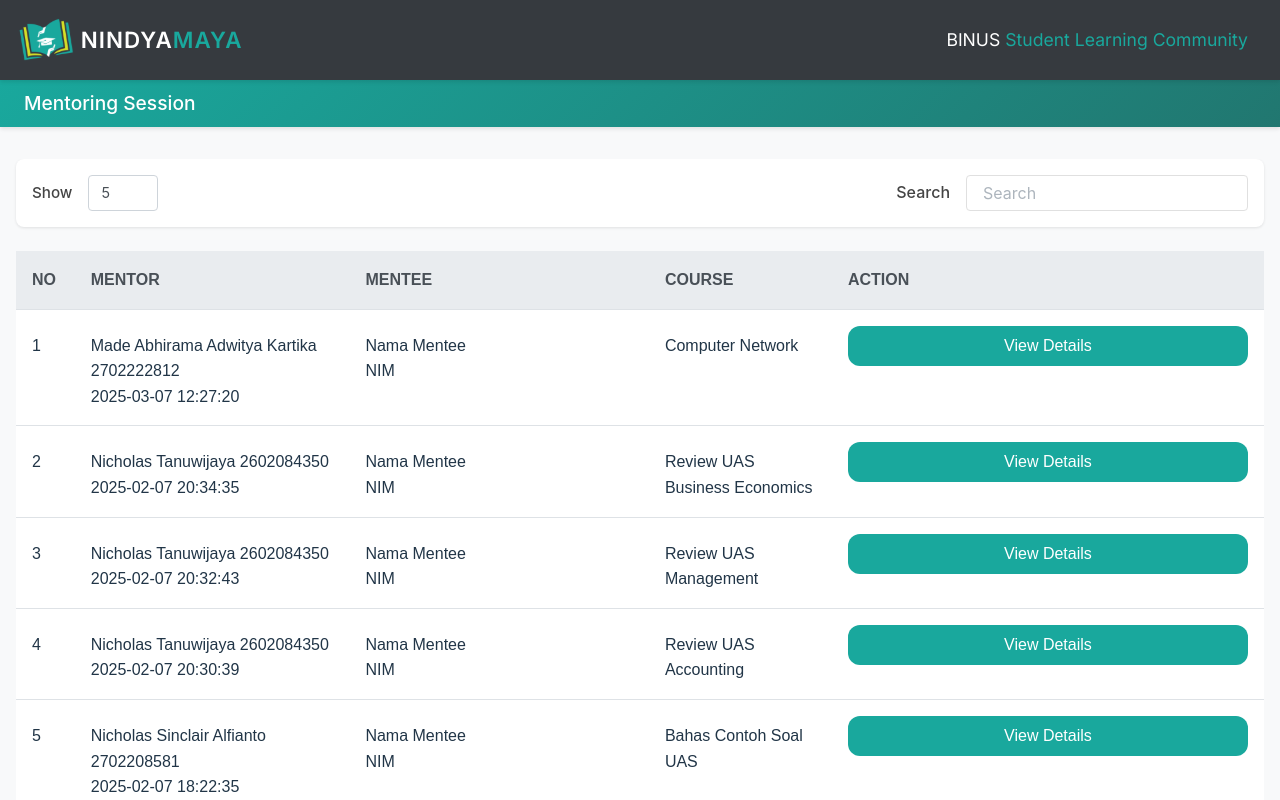
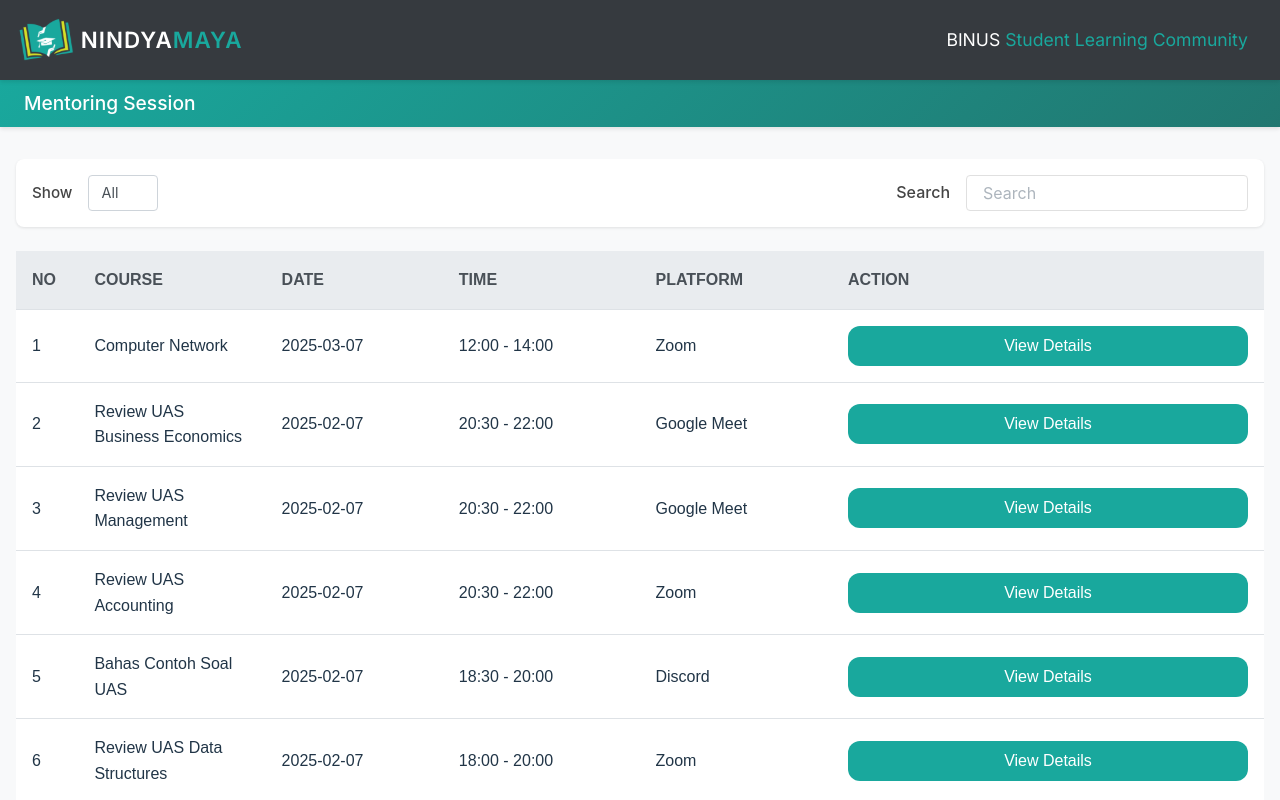
Before and after one commit to BinusStudentLearningCommunity/Nindyamaya_2025, a React (Vite) app in the folder frontend/: page /mentoring-session in a window 1280 px wide. Built offline with nearby package versions, Linux system fonts and the light colour scheme; a web font is replaced by a local one.

Commit message:
finalize create and edit session pages

```diff
--- a/frontend/src/App.tsx
+++ b/frontend/src/App.tsx
@@ -10,7 +10,7 @@ import MentoringSessionPage from "./pages/MentoringSessionPage/MentoringSessionP
 import CreateSessionPage from "./pages/CreateSessionPage/CreateSessionPage";
 import MyMenteePage from "./pages/MyMenteePage/MyMenteePage";
 import NotFoundPage from "./pages/NotFoundPage/NotFoundPage";
-import ProtectedRoute from './components/ProtectedRoutes';
+// import ProtectedRoute from './components/ProtectedRoutes';
 import EditSessionPage from "./pages/EditSessionPage/EditSessionPage";
 
 function App() {
@@ -32,6 +32,7 @@ function App() {
           <Route path="create-session" element={<CreateSessionPage />} />
           <Route path="edit-session" element={<EditSessionPage/>}/>
           <Route path="my-mentee" element={<MyMenteePage />} />
+          <Route path="session-attendance" element={<NotFoundPage />} />
         </Route>
       {/* </Route> */}
 
--- a/frontend/src/components/MentoringSession/MentoringTable.tsx
+++ b/frontend/src/components/MentoringSession/MentoringTable.tsx
@@ -1,63 +1,91 @@
 import React, { useState } from 'react'
 import '../../pages/MentoringSessionPage/MentoringSessionPage.css'
+import { useNavigate } from 'react-router-dom';
 
 interface Session {
   id: number
-  mentor: string
-  mentee: string
+  course: string
   date: string
-  course: string
+  startTime: string
+  endTime: string
+  platform: string
 }
 
 const allSessions: Session[] = [
   {
     id: 1,
-    mentor: 'Made Abhirama Adwitya Kartika 2702222812',
-    mentee: 'Nama Mentee\nNIM',
-    date: '2025-03-07 12:27:20',
     course: 'Computer Network',
+    date: '2025-03-07',
+    startTime: '12:00',
+    endTime: '14:00',
+    platform: 'Zoom',
   },
   {
     id: 2,
-    mentor: 'Nicholas Tanuwijaya 2602084350',
-    mentee: 'Nama Mentee\nNIM',
-    date: '2025-02-07 20:34:35',
     course: 'Review UAS Business Economics',
+    date: '2025-02-07',
+    startTime: '20:30',
+    endTime: '22:00',
+    platform: 'Google Meet',
   },
   {
     id: 3,
-    mentor: 'Nicholas Tanuwijaya 2602084350',
-    mentee: 'Nama Mentee\nNIM',
-    date: '2025-02-07 20:32:43',
     course: 'Review UAS Management',
+    date: '2025-02-07',
+    startTime: '20:30',
+    endTime: '22:00',
+    platform: 'Google Meet',
   },
   {
     id: 4,
-    mentor: 'Nicholas Tanuwijaya 2602084350',
-    mentee: 'Nama Mentee\nNIM',
-    date: '2025-02-07 20:30:39',
     course: 'Review UAS Accounting',
+    date: '2025-02-07',
+    startTime: '20:30',
+    endTime: '22:00',
+    platform: 'Zoom',
   },
   {
     id: 5,
-    mentor: 'Nicholas Sinclair Alfianto 2702208581',
-    mentee: 'Nama Mentee\nNIM',
-    date: '2025-02-07 18:22:35',
     course: 'Bahas Contoh Soal UAS',
+    date: '2025-02-07',
+    startTime: '18:30',
+    endTime: '20:00',
+    platform: 'Discord',
+  },
+    {
+    id: 6,
+    course: 'Review UAS Data Structures',
+    date: '2025-02-07',
+    startTime: '18:00',
+    endTime: '20:00',
+    platform: 'Zoom',
   },
 ]
 
-const MentoringTable: React.FC = () => {
+interface MentoringTableProps {
+  role: 'mentor' | 'mentee';
+}
+
+const MentoringTable: React.FC<MentoringTableProps> = ({ role }) => {
   const [searchTerm, setSearchTerm] = useState('')
   const [rowsToShow, setRowsToShow] = useState(allSessions.length)
+  const navigate = useNavigate();
 
   const filteredSessions = allSessions
     .filter((session) =>
       session.course.toLowerCase().includes(searchTerm.toLowerCase()) ||
-      session.mentor.toLowerCase().includes(searchTerm.toLowerCase()) ||
-      session.mentee.toLowerCase().includes(searchTerm.toLowerCase())
+      session.platform.toLowerCase().includes(searchTerm.toLowerCase()) ||
+      session.date.toLowerCase().includes(searchTerm.toLowerCase())
     )
     .slice(0, rowsToShow)
+
+  const handleViewDetails = () => {
+    if (role === 'mentor') {
+      navigate('/edit-session');
+    } else {
+      navigate('/session-attendance');
+    }
+  };
 
   return (
     <div className="table-wrapper">
@@ -95,27 +123,23 @@ const MentoringTable: React.FC = () => {
         <thead>
           <tr>
             <th className="col-no">NO</th>
-            <th className="col-mentor">MENTOR</th>
-            <th className="col-mentee">MENTEE</th>
             <th className="col-course">COURSE</th>
+            <th className="col-date">DATE</th>
+            <th className="col-time">TIME</th>
+            <th className="col-platform">PLATFORM</th>
             <th className="col-action">ACTION</th>
           </tr>
         </thead>
         <tbody>
-          {filteredSessions.map((session) => (
+          {filteredSessions.map((session, index) => (
             <tr key={session.id}>
-              <td className="col-no">{session.id}</td>
-              <td className="col-mentor">
-                {session.mentor}
-                <br />
-                {session.date}
-              </td>
-              <td className="col-mentee" style={{ whiteSpace: 'pre-line' }}>
-                {session.mentee}
-              </td>
+              <td className="col-no">{index + 1}</td>
               <td className="col-course">{session.course}</td>
+              <td className="col-date">{session.date}</td>
+              <td className="col-time">{`${session.startTime} - ${session.endTime}`}</td>
+              <td className="col-platform">{session.platform}</td>
               <td className="col-action">
-                <button className="view-button">View Details</button>
+                <button className="view-button" onClick={handleViewDetails}>View Details</button>
               </td>
             </tr>
           ))}
--- a/frontend/src/index.css
+++ b/frontend/src/index.css
@@ -26,7 +26,6 @@ time, mark, audio, video {
   border: 0;
   font-size: 100%;
   font: inherit;
-  vertical-align: baseline;
 }
 
 /* HTML5 display-role reset for older browsers */
--- a/frontend/src/pages/CreateSessionPage/CreateSessionPage.tsx
+++ b/frontend/src/pages/CreateSessionPage/CreateSessionPage.tsx
@@ -1,5 +1,6 @@
 import React, { useEffect, useState } from 'react';
 import './CreateSessionPage.css';
+import { useNavigate } from 'react-router-dom';
 
 const CreateSessionPage: React.FC = () => {
     const [userData, setUserData] = useState({
@@ -34,6 +35,18 @@ const CreateSessionPage: React.FC = () => {
     };
     fetchUserProfile();
   }, []);
+
+    const navigate = useNavigate();
+
+    const handleCancel = () => {
+      navigate('/');
+    };
+
+    const handleConfirm = () => {
+      alert('Session creation logic goes here!');
+      navigate('/');
+    };
+
     return (
         <div className="create-session-page">
 
@@ -75,8 +88,8 @@ const CreateSessionPage: React.FC = () => {
                     </form>
 
                     <div class="button-group">
-                        <button id="button-createsession">Cancel</button>
-                        <button id="submit-createsession">Confirm</button>
+                        <button id="button-createsession" onClick={handleCancel}>Cancel</button>
+                        <button id="submit-createsession" onClick={handleConfirm}>Confirm</button>
                     </div>
                 </div>
             </div>
--- a/frontend/src/pages/EditSessionPage/EditSessionPage.css
+++ b/frontend/src/pages/EditSessionPage/EditSessionPage.css
@@ -153,9 +153,8 @@
 
 
 .btn {
-  padding: 0.6rem 1.2rem;
   border-radius: 8px;
-  font-size: 0.95rem;
+  font-size: 0.8rem;
   border: none;
   cursor: pointer;
   transition: background-color 0.3s ease;
@@ -264,6 +263,7 @@
   .form-actions {
     flex-direction: column;
     align-items: stretch;
+    width: 100%;
   }
 
 
--- a/frontend/src/pages/EditSessionPage/EditSessionPage.tsx
+++ b/frontend/src/pages/EditSessionPage/EditSessionPage.tsx
@@ -1,7 +1,25 @@
-import React from 'react';
+import React, { useState, useEffect } from 'react';
 import './EditSessionPage.css';
 
 const EditSessionPage: React.FC = () => {
+  const [isMobile, setIsMobile] = useState(window.innerWidth <= 1024);
+
+  useEffect(() => {
+    const handleResize = () => {
+      setIsMobile(window.innerWidth <= 1024);
+    };
+
+    window.addEventListener('resize', handleResize);
+    return () => window.removeEventListener('resize', handleResize);
+  }, []);
+
+  const actionButtons = (
+    <div className="form-actions">
+      <button className="btn black">Complete Session</button>
+      <button className="btn green">Cancel Session</button>
+    </div>
+  );
+
   return (
     <div className="mentoring-page">
       <h1 className="page-title">Mentoring Session</h1>
@@ -41,10 +59,7 @@ const EditSessionPage: React.FC = () => {
                   <input type="text" id="platform" name="platform" />
               </div>
 
-            <div className="form-actions">
-              <button className="btn black">Complete Session</button>
-              <button className="btn green">Cancel Session</button>
-            </div>
+            {!isMobile && actionButtons}
           </div>
 
           <div className="upload-section">
@@ -75,7 +90,7 @@ const EditSessionPage: React.FC = () => {
                 Upload
               </button>
             </div>
-
+          {isMobile && actionButtons}
           </div>
       </div>
     </div>
--- a/frontend/src/pages/MentoringSessionPage/MentoringSessionPage.tsx
+++ b/frontend/src/pages/MentoringSessionPage/MentoringSessionPage.tsx
@@ -1,12 +1,19 @@
 import React from 'react';
 import './MentoringSessionPage.css';
 import MentoringTable from '../../components/MentoringSession/MentoringTable'
+import { useOutletContext } from 'react-router-dom';
+
+interface PageContext {
+  role: 'mentor' | 'mentee';
+}
 
 const MentoringSessionPage: React.FC = () => {
+    const { role } = useOutletContext<PageContext>();
+
     return (
         <div className="mentoring-session-page">
             <h1 className="page-title">Mentoring Session</h1>
-            <MentoringTable />
+            <MentoringTable role={role} />
         </div>
     )
 };
```
Also changed, not shown: frontend/src/components/layout/Sidebar/Sidebar.tsx (+27 -7 lines).
